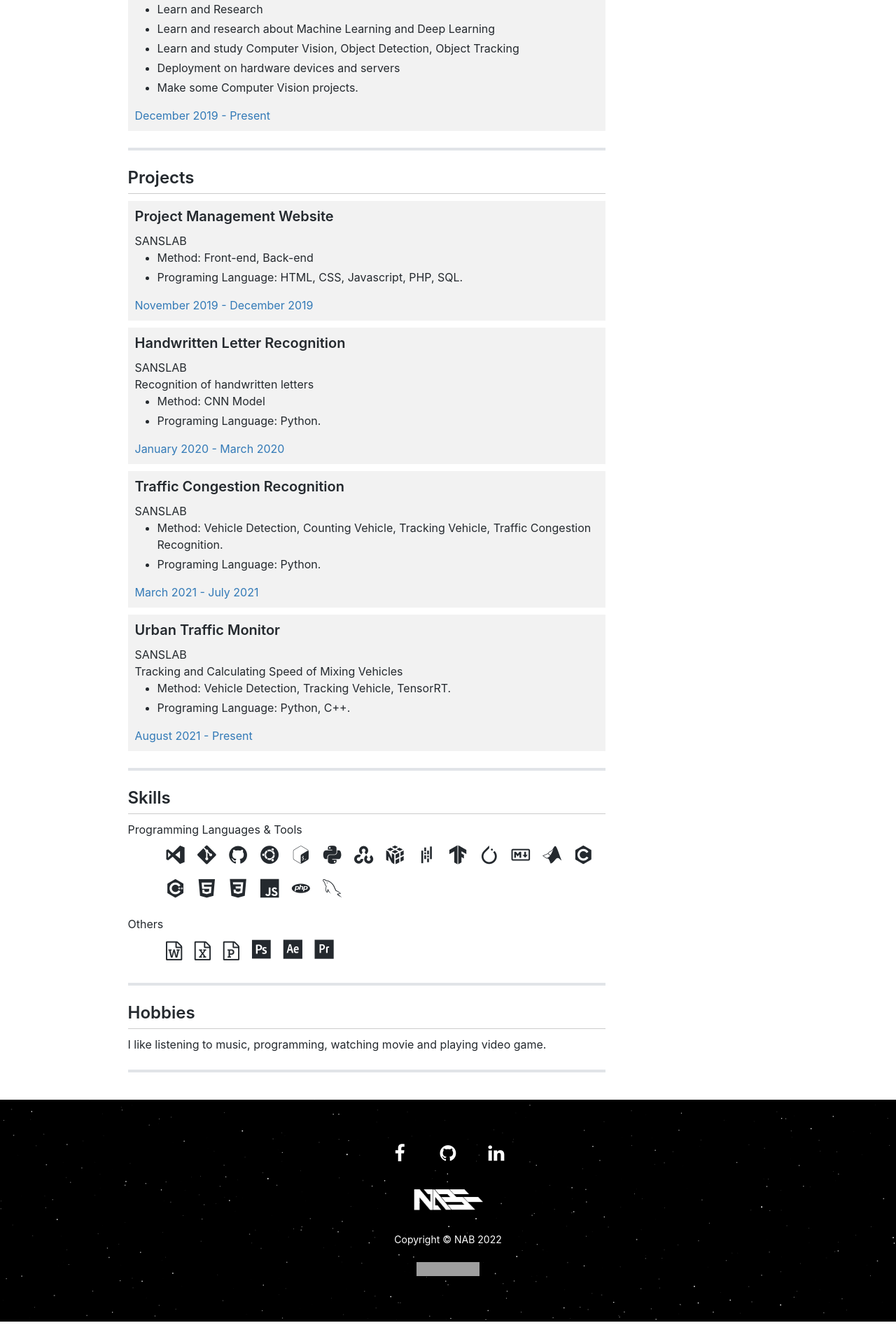
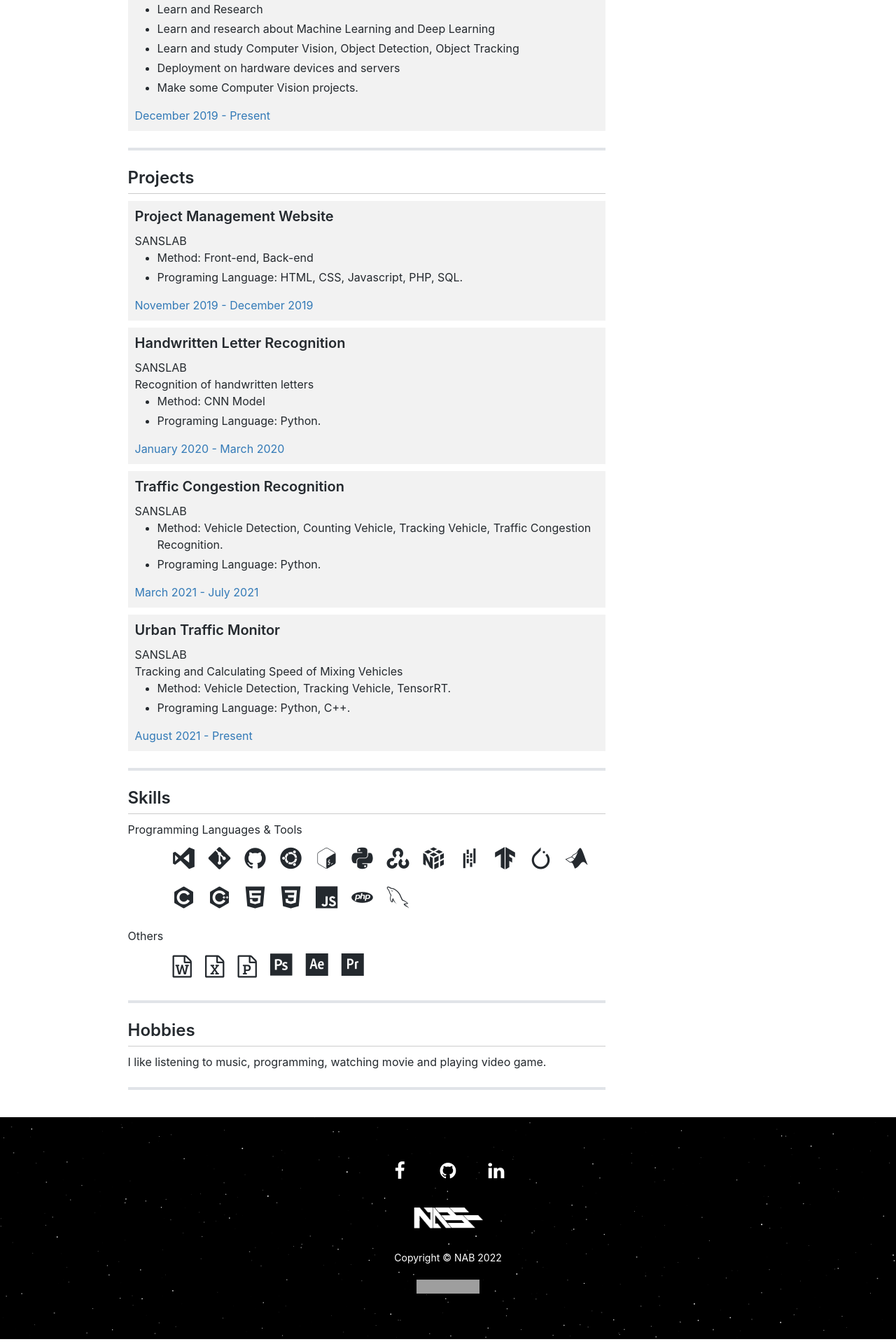
Before and after one commit to nab1010/nab1010.github.io, a Jekyll site: the page built from profile.html, in a window 1280 px wide. Shown: the part 1499-3419 px from the top of the page at 70% size. Built offline with Jekyll 4.4.1, drawn with Linux system fonts in a browser that asks for light colours; nearby versions of some CDN libraries; comment, search, counter and statistics services are not loaded; before the commit the page ends 3393 px from its top, so only the background shows below that; grey boxes are pictures that could not be loaded.

Commit message:
update Profile

```diff
--- a/css/hux-blog.css
+++ b/css/hux-blog.css
@@ -239,7 +239,7 @@ body::-webkit-scrollbar-thumb {
   background-color: #ffffff0d;
 }
 .list-inline.dev-icons {
-  font-size: 1.7em;
+  font-size: 2em;
 }
 
 
--- a/profile.html
+++ b/profile.html
@@ -172,7 +172,7 @@ hidden: true
                         <li class="list-inline-item"><i class="devicon-pandas-original"></i></li>
                         <li class="list-inline-item"><i class="devicon-tensorflow-original"></i></li>
                         <li class="list-inline-item"><i class="devicon-pytorch-original"></i></li>
-                        <li class="list-inline-item"><i class="devicon-markdown-original"></i></li>
+                        <!-- <li class="list-inline-item"><i class="devicon-markdown-original"></i></li> -->
                         <li class="list-inline-item"><i class="devicon-matlab-plain"></i></li>
                         <li class="list-inline-item"><i class="devicon-c-plain"></i></li>
                         <li class="list-inline-item"><i class="devicon-cplusplus-plain"></i></li>
```
Also changed, not shown: css/hux-blog.min.css.
